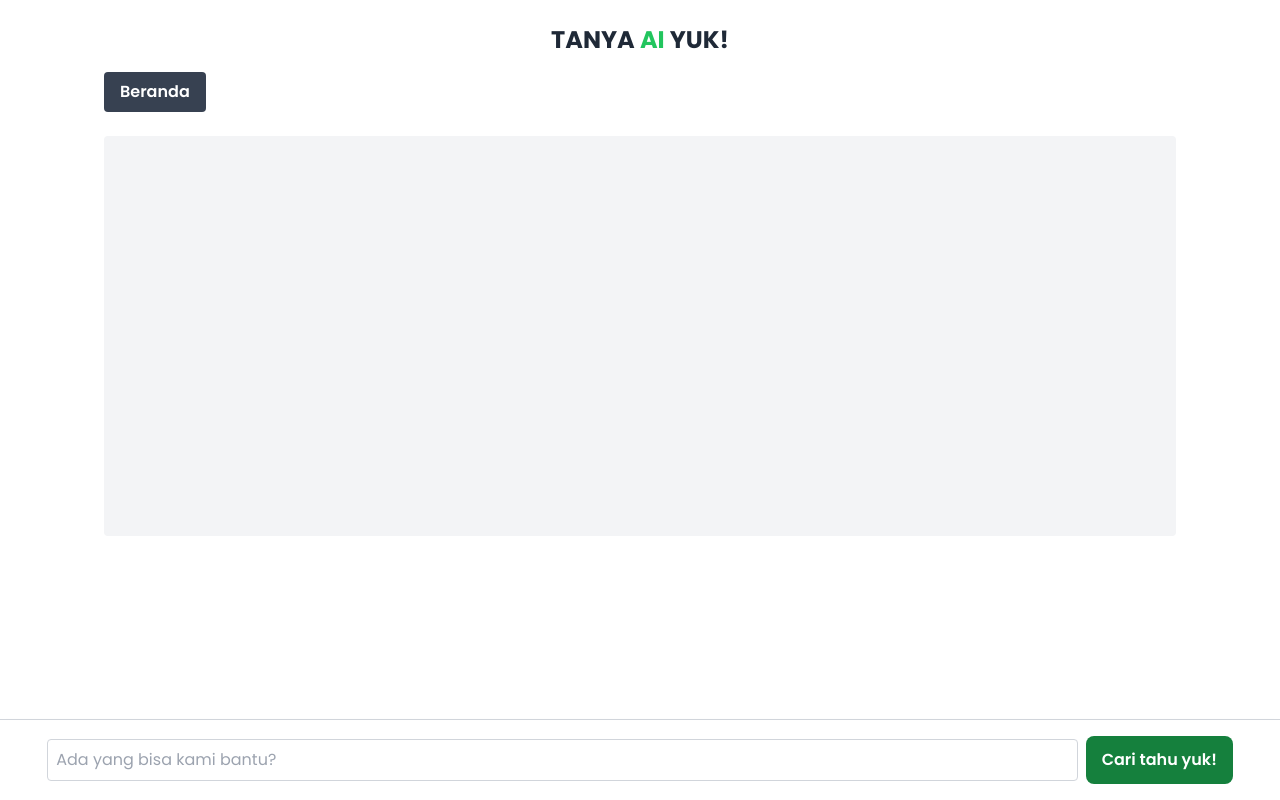
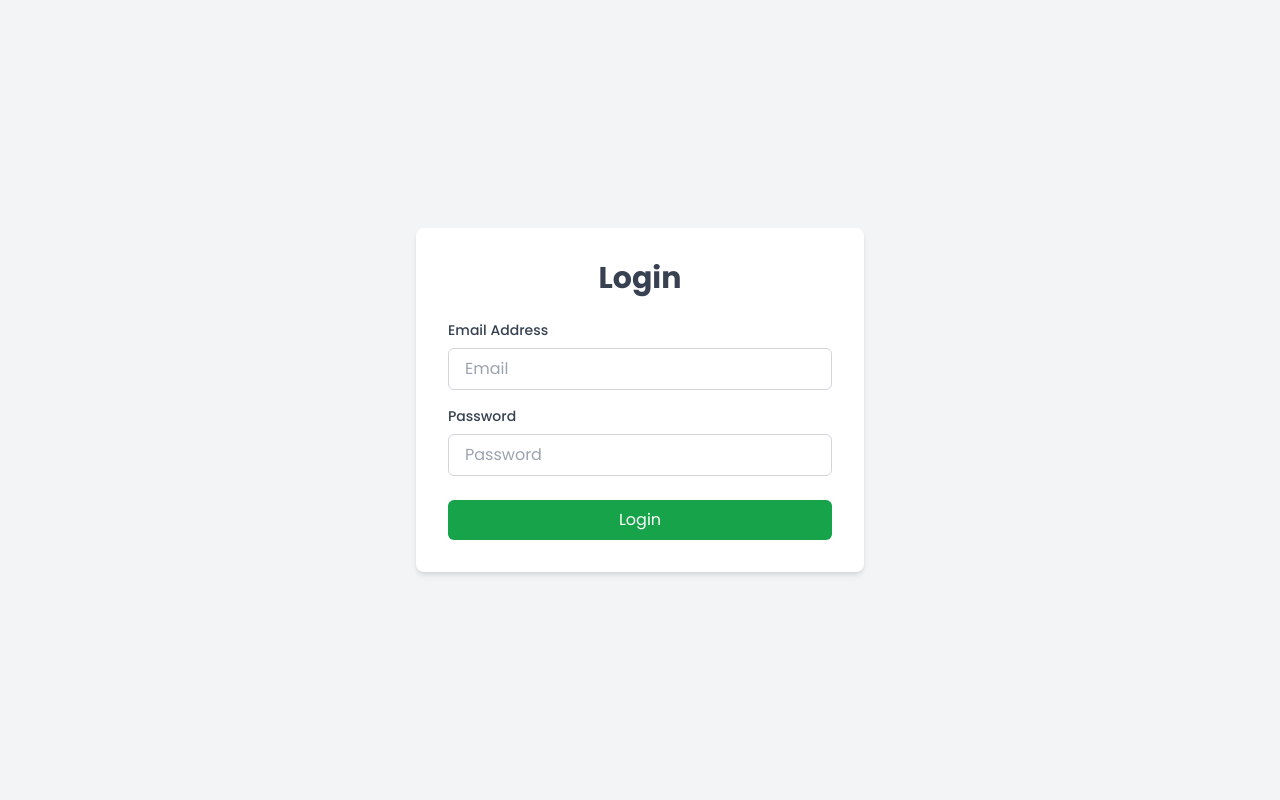
Before and after one commit to MuhammadFudhail/Mini-project, a React (Vite) app: page /Chat in a window 1280 px wide. Built offline with nearby package versions, Linux system fonts and the light colour scheme.

Commit message:
membuat fitur login

```diff
--- a/src/App.jsx
+++ b/src/App.jsx
@@ -1,18 +1,36 @@
 import { Route, Routes } from "react-router-dom";
+import { useState } from "react";
 import Home from "./Dashboard/index";
 import AddItem from "./Dashboard/Add-item";
 import Detail from "./Dashboard/Detail-item";
-// import Chat from "./Dashboard/ChatAi";
 import ChatAi from "./Dashboard/ChatAi";
+import Login from "./Dashboard/Login";  // Komponen Login yang Anda buat sebelumnya
 
 function App() {
+  const [isLoggedIn, setIsLoggedIn] = useState(false); // Menyimpan status login
+
   return (
     <>
       <Routes>
+        {/* Halaman utama bisa diakses tanpa login */}
         <Route path="/" element={<Home />} />
-        <Route path="/tambah-produk" element={<AddItem />} />
-        <Route path="/product/:id" element={<Detail />} />
-        <Route path="/Chat" element={<ChatAi />} />
+
+        {/* Halaman login */}
+        <Route path="/login" element={<Login setIsLoggedIn={setIsLoggedIn} />} />
+
+        {/* Proteksi halaman CRUD dan ChatAi */}
+        <Route
+          path="/tambah-produk"
+          element={isLoggedIn ? <AddItem /> : <Login setIsLoggedIn={setIsLoggedIn} />}
+        />
+        <Route
+          path="/product/:id"
+          element={isLoggedIn ? <Detail /> : <Login setIsLoggedIn={setIsLoggedIn} />}
+        />
+        <Route
+          path="/Chat"
+          element={isLoggedIn ? <ChatAi /> : <Login setIsLoggedIn={setIsLoggedIn} />}
+        />
       </Routes>
     </>
   );
--- /dev/null
+++ b/src/Dashboard/Login.jsx
@@ -0,0 +1,68 @@
+import React, { useState } from "react";
+
+const LoginPage = ({ setIsLoggedIn }) => {
+  const [email, setEmail] = useState("");
+  const [password, setPassword] = useState("");
+
+  const handleSubmit = (e) => {
+    e.preventDefault();
+    // Simulasi proses login
+    if (email === "user@example.com" && password === "password") {
+      setIsLoggedIn(true);  // Mengubah status login
+    } else {
+      alert("Invalid credentials");
+    }
+  };
+
+  return (
+    <div className="flex items-center justify-center min-h-screen bg-gray-100">
+      <div className="w-full max-w-md p-8 space-y-6 bg-white rounded-lg shadow-md">
+        <h2 className="text-3xl font-bold text-center text-gray-700">Login</h2>
+        <form onSubmit={handleSubmit} className="mt-8 space-y-6">
+          <div className="space-y-4 bg-">
+            <div>
+              <label htmlFor="email" className="block text-sm font-medium text-gray-700">
+                Email Address
+              </label>
+              <input
+                type="email"
+                id="email"
+                value={email}
+                onChange={(e) => setEmail(e.target.value)}
+                required
+                className="w-full px-4 py-2 mt-2 text-gray-700 border border-gray-300 rounded-md focus:outline-none focus:ring-2 focus:ring-green-500"
+                placeholder="Email"
+              />
+            </div>
+
+            <div>
+              <label htmlFor="password" className="block text-sm font-medium text-gray-700">
+                Password
+              </label>
+              <input
+                type="password"
+                id="password"
+                value={password}
+                onChange={(e) => setPassword(e.target.value)}
+                required
+                className="w-full px-4 py-2 mt-2 text-gray-700 border border-gray-300 rounded-md focus:outline-none focus:ring-2 focus:ring-green-500"
+                placeholder="Password"
+              />
+            </div>
+          </div>
+
+          <div>
+            <button
+              type="submit"
+              className="w-full py-2 px-4 text-white bg-green-600 rounded-md hover:bg-green-700 focus:outline-none focus:ring-2 focus:ring-green-500"
+            >
+              Login
+            </button>
+          </div>
+        </form>
+      </div>
+    </div>
+  );
+};
+
+export default LoginPage;
```
